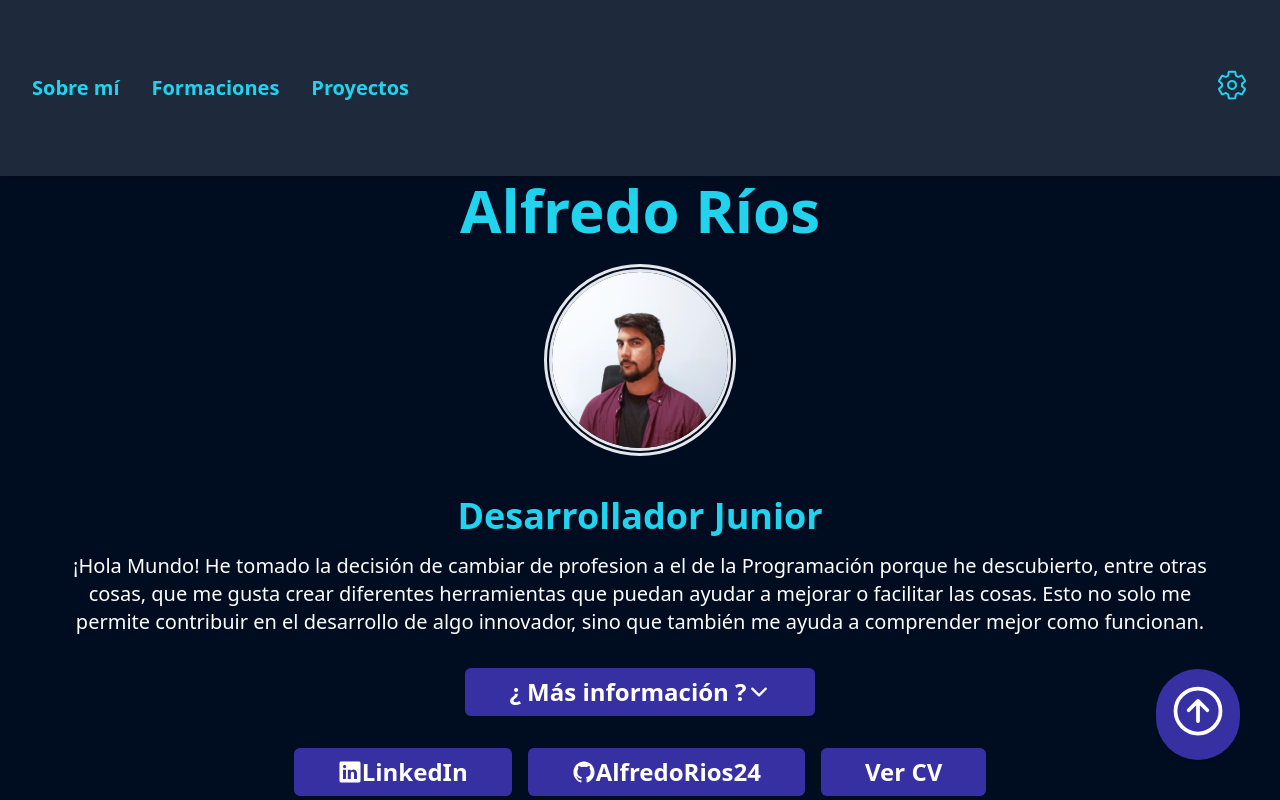
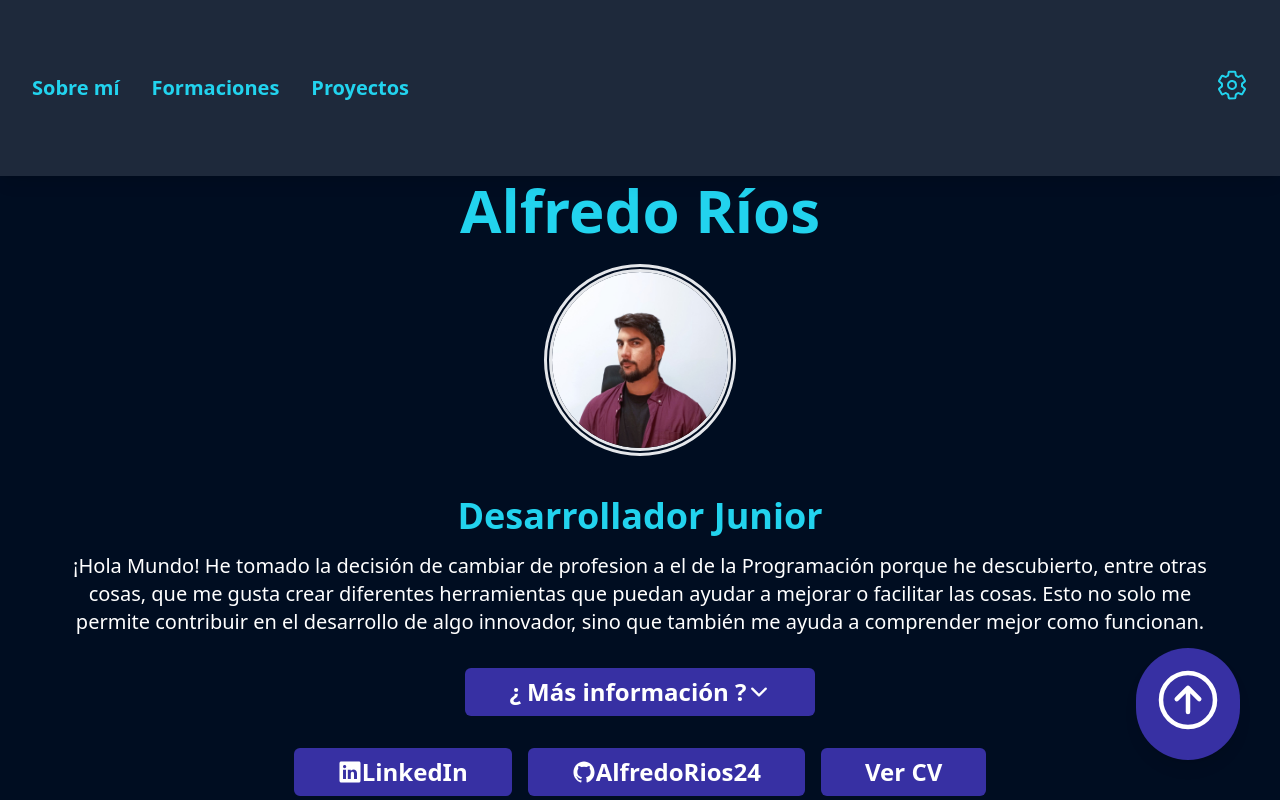
Before and after one commit to AlfredoRios24/3.Portfolio-Freddie, a React (Vite) app: page / in a window 1280 px wide. Shown: the top 800 px of the page. Built offline with nearby package versions, Linux system fonts and the light colour scheme.

Commit message:
change in size button footer and new pdf

```diff
--- a/src/components/Footer/Footer.jsx
+++ b/src/components/Footer/Footer.jsx
@@ -19,7 +19,7 @@ const Footer = ({ language }) => {
 
         <ul className="flex flex-col sm:flex-row justify-center gap-6 mb-8 font-bold text-center">
           <li className="flex items-center text-lg sm:text-xl md:text-2xl break-words">
-                        <button>
+              <button className="mr-3">
               <FloatingWhatsAppButton
               phoneNumber="34628801453"
               message="¡Hola! Vi tu portafolio y quiero contactarte."
@@ -33,11 +33,6 @@ const Footer = ({ language }) => {
             >
               <ion-icon name="copy-outline"></ion-icon>
             </button>
-          </li>
-          <li>
-
-
-
           </li>
           <li className="flex items-center text-lg sm:text-xl md:text-2xl break-words">
             <span>{PROFILE_INFO[0].Email}</span>
--- a/src/index.css
+++ b/src/index.css
@@ -124,14 +124,19 @@ body {
   color: var(--color-text);
 }
 .footer-btn-scroll {
-  @apply text-6xl rounded-full shadow-lg p-3 fixed bottom-10 right-10;
+  @apply fixed bottom-10 right-10
+         rounded-full shadow-lg
+         p-2 sm:p-3 md:p-4
+         text-4xl sm:text-6xl md:text-7xl
+         transition-all duration-300
+         z-50;
   background-color: var(--color-primary);
   color: #fff;
 }
+
 .footer-btn-scroll:hover {
   background-color: var(--color-link-hover);
-  font-size: 4.0rem;
-
+  transform: scale(1.1);
 }
 
 .linkfootersection {
```
Also changed, not shown: 1 other file (tests, documents, lock files or other folders).
